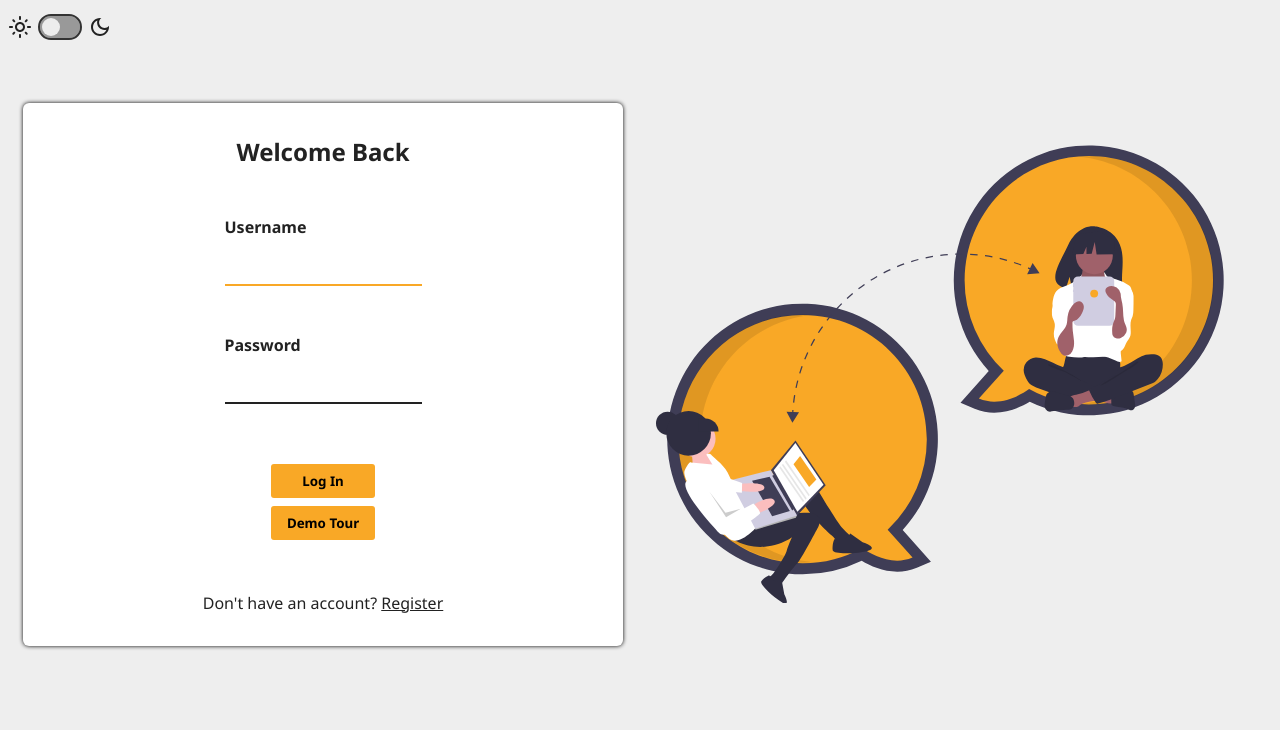
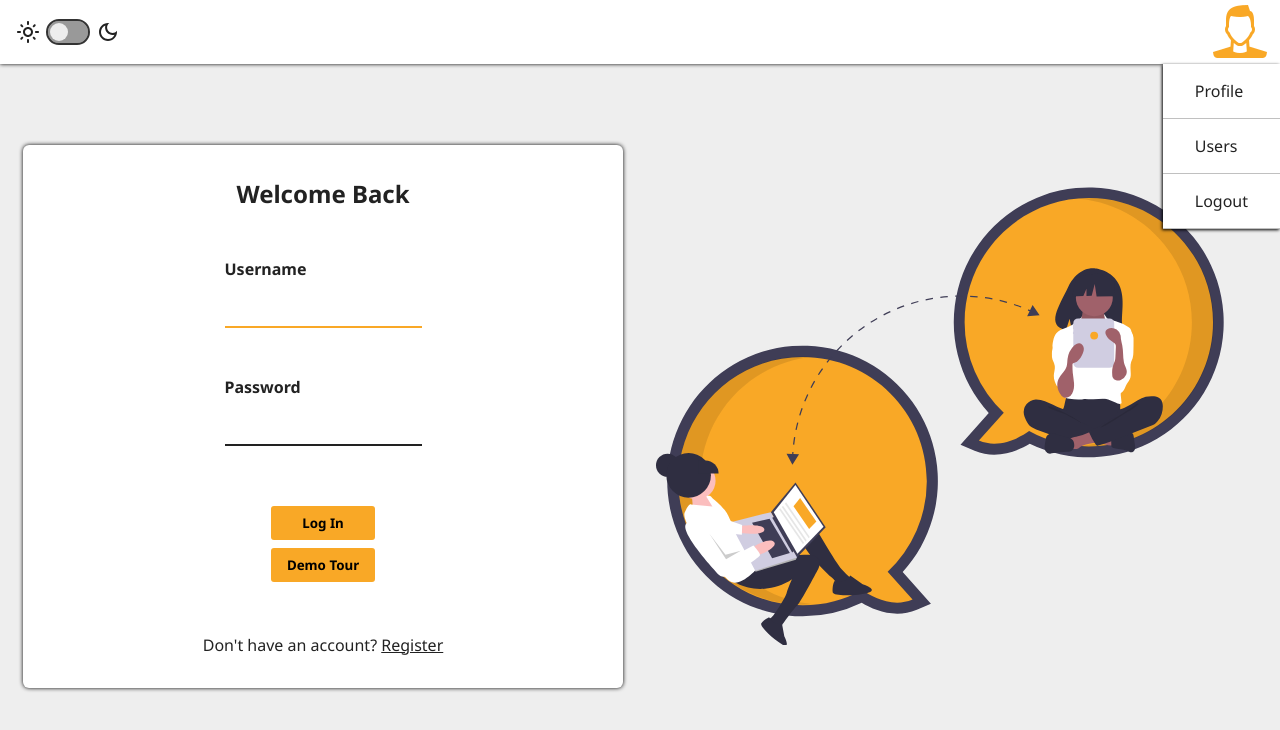
Before and after one commit to MichaelShawUK/social-network, a React (Create React App) app: page /login in a window 1280 px wide. Shown: the top 730 px of the page. Built offline with nearby package versions, Linux system fonts and the light colour scheme.

Commit message:
Display user menu on avatar click

```diff
--- /dev/null
+++ b/src/components/AvatarNav.js
@@ -0,0 +1,15 @@
+import avatar from "../assets/images/avatar.png";
+
+const AvatarNav = ({ showMenu, setShowMenu }) => {
+  return (
+    <img
+      src={avatar}
+      alt=""
+      onClick={() => {
+        setShowMenu(!showMenu);
+      }}
+    ></img>
+  );
+};
+
+export default AvatarNav;
--- a/src/components/Nav.js
+++ b/src/components/Nav.js
@@ -1,10 +1,18 @@
 import ThemeSlider from "./ThemeSlider";
+import AvatarNav from "./AvatarNav";
+import StyledNav from "../styles/StyledNav";
+import UserMenu from "./UserMenu";
+import { useState } from "react";
 
 const Nav = ({ setTheme }) => {
+  const [showMenu, setShowMenu] = useState(true);
+
   return (
-    <nav>
+    <StyledNav>
       <ThemeSlider setTheme={setTheme} />
-    </nav>
+      <AvatarNav showMenu={showMenu} setShowMenu={setShowMenu} />
+      {showMenu && <UserMenu />}
+    </StyledNav>
   );
 };
 
--- /dev/null
+++ b/src/components/UserMenu.js
@@ -0,0 +1,13 @@
+import StyledUserMenu from "../styles/StyledUserMenu";
+
+const UserMenu = () => {
+  return (
+    <StyledUserMenu>
+      <div>Profile</div>
+      <div>Users</div>
+      <div>Logout</div>
+    </StyledUserMenu>
+  );
+};
+
+export default UserMenu;
--- /dev/null
+++ b/src/styles/StyledNav.js
@@ -0,0 +1,24 @@
+import { styled } from "styled-components";
+
+const StyledNav = styled.nav`
+  background-color: ${(props) => props.theme.secondary};
+  box-shadow: 0 0 4px black;
+  display: grid;
+  grid-template-columns: 1fr 64px;
+  padding: 0 0.5rem;
+  margin-bottom: 2rem;
+  position: relative;
+
+  * {
+    background-color: ${(props) => props.theme.secondary};
+  }
+
+  > img {
+    cursor: pointer;
+    &:hover {
+      opacity: 0.9;
+    }
+  }
+`;
+
+export default StyledNav;
--- a/src/styles/StyledThemeSlider.js
+++ b/src/styles/StyledThemeSlider.js
@@ -3,7 +3,7 @@ import { styled } from "styled-components";
 const StyledThemeSlider = styled.div`
   display: flex;
   align-items: center;
-  margin: 0.5rem;
+  padding: 0.5rem;
 
   > svg {
     width: 1.5rem;
--- /dev/null
+++ b/src/styles/StyledUserMenu.js
@@ -0,0 +1,21 @@
+import { styled } from "styled-components";
+
+const StyledUserMenu = styled.nav`
+  position: absolute;
+  right: 0;
+  top: 64px;
+  box-shadow: -1px 1px 3px black;
+  z-index: 3;
+
+  > div {
+    padding: 1rem 2rem;
+    cursor: pointer;
+    border-bottom: 1px solid silver;
+
+    &:hover {
+      background-color: ${(props) => props.theme.bg};
+    }
+  }
+`;
+
+export default StyledUserMenu;
```
Also changed, not shown: src/assets/images/avatar.png (added).
